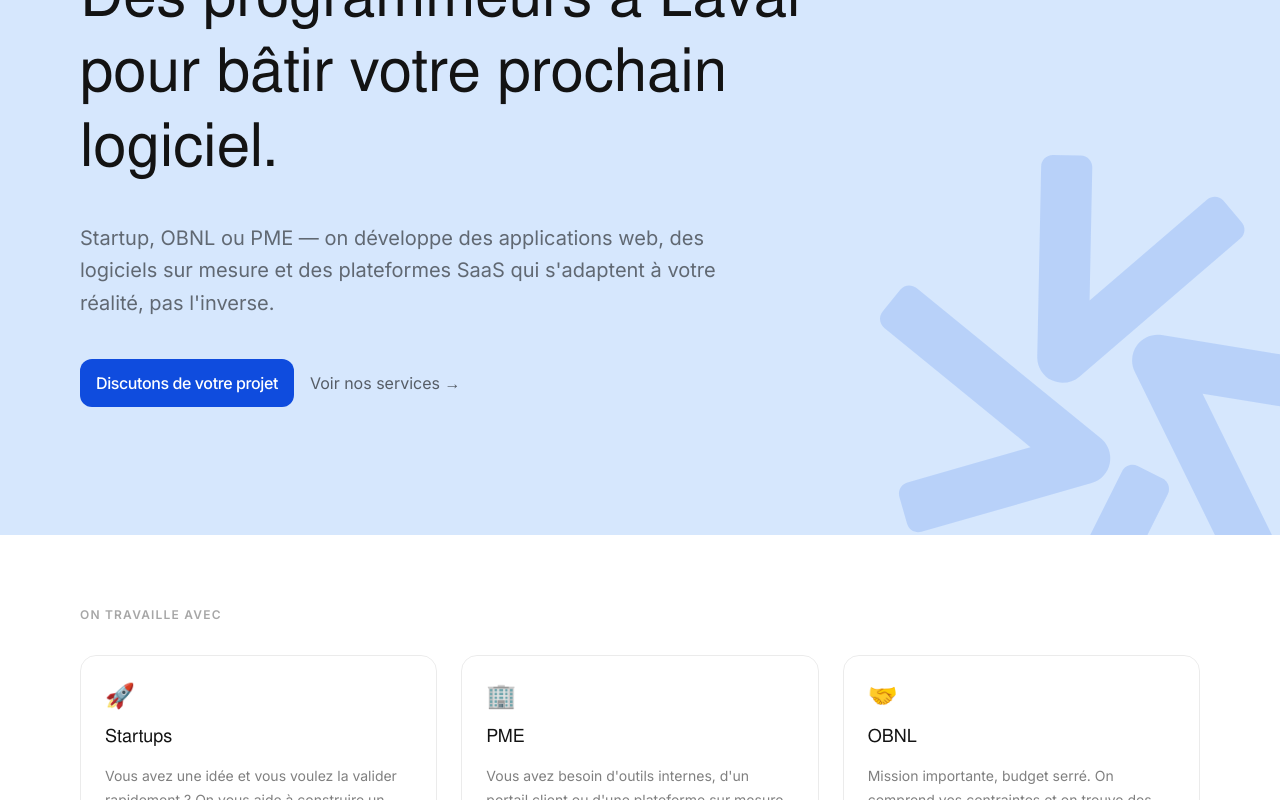
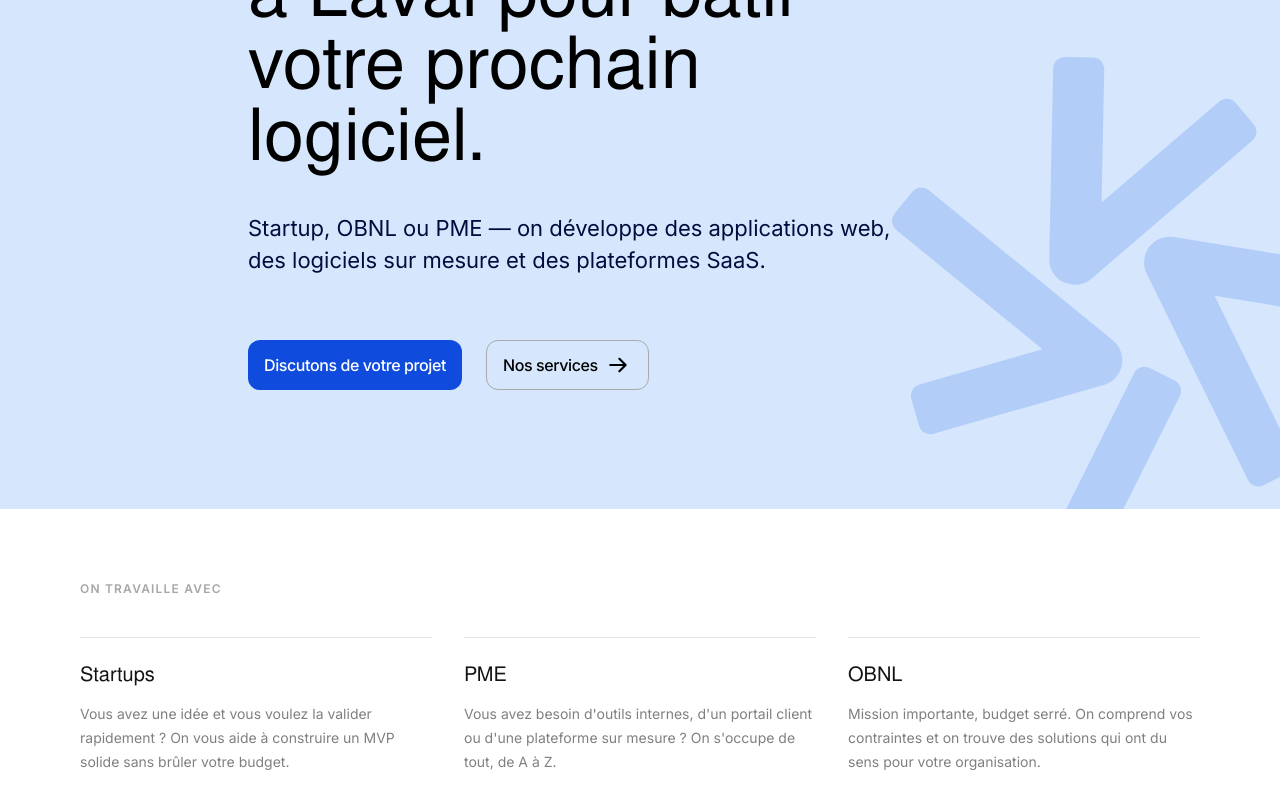
Before and after one commit to MathieuGames/orianasolutions-website, a Next.js app: page /developpement-logiciel-laval in a window 1280 px wide. Shown: the part 300-1100 px from the top of the page. Built offline with nearby package versions, Linux system fonts and the light colour scheme.

Commit message:
fix: redesign Laval page to match home/app-web style, remove emojis

```diff
--- a/app/developpement-logiciel-laval/page.tsx
+++ b/app/developpement-logiciel-laval/page.tsx
@@ -1,17 +1,18 @@
 import type { Metadata } from "next";
 import Image from "next/image";
-import Link from "next/link";
 import Navbar from "@/components/shared/navbar";
 import Footer from "@/components/shared/footer";
 import Button from "@/components/ui/button";
 import Tag from "@/components/ui/tag";
 import Container from "@/components/shared/container";
+import AnimatedContent from "@/components/ui/animated-content";
 import DynamicServiceSection from "@/components/service/dynamic-service-section";
 import ProcessSection from "@/components/service/process-section";
 import WhyUsSection from "@/components/service/why-us-section";
 import RealisationsSection from "@/components/case-study/realisation-section";
 import LogosMarquee from "@/components/ui/logos-marquee";
 import ServiceFAQ from "@/components/service/faq-section";
+import { Arrow } from "@/svgs";
 
 export const metadata: Metadata = {
   title: "Développement logiciel à Laval — Application web, SaaS & logiciel sur mesure | Oriana Solutions",
@@ -28,18 +29,18 @@ export const metadata: Metadata = {
 const clients = [
   {
     label: "Startups",
-    icon: "🚀",
-    description: "Vous avez une idée et vous voulez la valider rapidement ? On vous aide à construire un MVP solide sans brûler votre budget.",
+    description:
+      "Vous avez une idée et vous voulez la valider rapidement ? On vous aide à construire un MVP solide sans brûler votre budget.",
   },
   {
     label: "PME",
-    icon: "🏢",
-    description: "Vous avez besoin d'outils internes, d'un portail client ou d'une plateforme sur mesure ? On s'occupe de tout, de A à Z.",
+    description:
+      "Vous avez besoin d'outils internes, d'un portail client ou d'une plateforme sur mesure ? On s'occupe de tout, de A à Z.",
   },
   {
     label: "OBNL",
-    icon: "🤝",
-    description: "Mission importante, budget serré. On comprend vos contraintes et on trouve des solutions qui ont du sens pour votre organisation.",
+    description:
+      "Mission importante, budget serré. On comprend vos contraintes et on trouve des solutions qui ont du sens pour votre organisation.",
   },
 ];
 
@@ -50,78 +51,86 @@ export default function LavalPage() {
         <Navbar />
       </div>
 
-      {/* Hero */}
-      <div className="relative overflow-hidden bg-primary-light">
+      {/* Hero — même structure que la page d'accueil */}
+      <Container
+        parentStyle="bg-primary-light relative rounded-b-[30px] md:rounded-b-none overflow-hidden"
+        className="relative overflow-hidden min-h-[calc(100dvh-68px)] flex md:items-center"
+      >
         {/* Watermark logo */}
-        <div className="absolute -right-20 -bottom-10 2xl:-bottom-44 w-[340px] h-[310px] md:w-[480px] xl:h-[420px] 2xl:w-[680px] 2xl:h-[680px] pointer-events-none select-none">
+        <div className="absolute -right-20 -bottom-10 2xl:-bottom-44 2xl:-right-24 w-[340px] h-[310px] md:w-[480px] xl:h-[420px] 2xl:w-[730px] 2xl:h-[730px] flex items-end pointer-events-none select-none">
           <Image
             src="/svg/Logo_Oriana_Symbole_Noir.svg"
             alt=""
             aria-hidden
             width={900}
             height={900}
-            className="w-full"
+            className="w-full translate-x-3 translate-y-3"
             style={{
-              filter: "invert(27%) sepia(96%) saturate(1800%) hue-rotate(210deg) brightness(98%) contrast(88%)",
-              opacity: 0.18,
+              filter:
+                "invert(27%) sepia(96%) saturate(1800%) hue-rotate(210deg) brightness(98%) contrast(88%)",
+              opacity: 0.22,
             }}
             priority
           />
         </div>
 
-        <Container className="relative z-10 py-20! md:py-32!">
-          <div className="flex flex-col items-start gap-6 md:gap-8 max-w-3xl">
+        <div className="relative z-10 mt-3 md:-mt-16">
+          <div className="flex flex-col items-center text-center md:items-start md:text-left gap-5 md:gap-8 w-full md:max-w-[70%] 2xl:max-w-229.75 md:mx-auto">
+
+            <AnimatedContent distance={20} duration={0.6} delay={0.05} threshold={0.01} className="flex items-center">
               <Tag>Développement logiciel · Laval, Québec</Tag>
+            </AnimatedContent>
 
-            <h1 className="font-heading font-normal text-[40px] sm:text-5xl xl:text-6xl 2xl:text-7xl text-heading leading-tight">
+            <AnimatedContent distance={0} duration={0.7} delay={0.2}>
+              <h1 className="font-heading leading-none text-[42px] xs:text-[54px] xl:text-[72px] 2xl:text-[71px] 3xl:text-[91px] 3xl:leading-[91px] text-title sm:max-w-[85%] 3xl:max-w-full">
                 Des programmeurs à Laval pour bâtir votre prochain logiciel.
               </h1>
+            </AnimatedContent>
 
-            <p className="text-base md:text-xl text-black/55 leading-relaxed max-w-2xl">
-              Startup, OBNL ou PME — on développe des applications web, des logiciels sur mesure et des plateformes SaaS qui s&apos;adaptent à votre réalité, pas l&apos;inverse.
+            <AnimatedContent distance={0} duration={0.7} delay={0.35}>
+              <p className="md:leading-7 text-[16px] md:text-[22px] xl:leading-8 2xl:text-[24px] 3xl:text-[31px] 3xl:leading-[43px] 2xl:tracking-[-1.1px] text-body md:max-w-[520px] lg:max-w-none">
+                Startup, OBNL ou PME — on développe des applications web,<br className="hidden md:block" /> des logiciels sur mesure et des plateformes SaaS.
               </p>
+            </AnimatedContent>
 
-            <div className="flex flex-col sm:flex-row items-start sm:items-center gap-3 sm:gap-4 w-full sm:w-auto mt-2">
-              <Button href="/contact">
+            <AnimatedContent distance={20} duration={0.7} delay={0.9} threshold={0.01} className="w-full">
+              <div className="flex flex-nowrap md:mt-8 gap-1.5 xs:gap-4 sm:gap-6 w-full">
+                <Button href="/contact" className="px-2! sm:px-4! 3xl:px-5!">
                   Discutons de votre projet
                 </Button>
-              <Link
+                <Button
+                  variant="outline"
                   href="#services"
-                className="inline-flex items-center gap-1.5 text-black/60 text-base hover:text-black transition-colors"
+                  className="border-0! font-medium! whitespace-nowrap! lg:border-[0.61px]!"
+                  icon={<Arrow />}
                 >
-                Voir nos services →
-              </Link>
+                  Nos services
+                </Button>
+              </div>
+            </AnimatedContent>
+
           </div>
         </div>
       </Container>
-      </div>
 
-      {/* Who we work with */}
+      {/* On travaille avec */}
       <div className="bg-white border-b border-black/6" id="services">
         <Container className="py-14! md:py-18!">
-          <p className="text-xs font-semibold uppercase tracking-widest text-black/35 mb-8">
+          <p className="text-xs font-semibold uppercase tracking-widest text-black/35 mb-10">
             On travaille avec
           </p>
-          <div className="grid grid-cols-1 sm:grid-cols-3 gap-6">
-            {clients.map(({ label, icon, description }) => (
-              <div
-                key={label}
-                className="flex flex-col gap-3 rounded-2xl border border-black/8 p-6 hover:border-primary/30 hover:shadow-sm transition-all"
-              >
-                <span className="text-2xl">{icon}</span>
-                <span className="font-heading font-normal text-lg text-heading">
-                  {label}
-                </span>
-                <p className="text-sm text-black/50 leading-6">
-                  {description}
-                </p>
+          <div className="grid grid-cols-1 sm:grid-cols-3 gap-8">
+            {clients.map(({ label, description }) => (
+              <div key={label} className="flex flex-col gap-3 pt-6 border-t border-black/10">
+                <span className="font-heading font-normal text-xl text-heading">{label}</span>
+                <p className="text-sm text-black/50 leading-6">{description}</p>
               </div>
             ))}
           </div>
         </Container>
       </div>
 
-      {/* Service sections */}
+      {/* Sections service */}
       <DynamicServiceSection
         title="Une équipe qui comprend les affaires, pas juste le code."
         description="Avant d'écrire la première ligne de code, on veut comprendre votre clientèle, vos contraintes et vos objectifs. C'est comme ça qu'on livre des logiciels qui servent vraiment à quelque chose — et pas juste des fonctionnalités qui s'accumulent."
@@ -143,7 +152,6 @@ export default function LavalPage() {
       <RealisationsSection />
       <LogosMarquee />
 
-      {/* FAQ */}
       <ServiceFAQ
         title={
           <>
```
Lines whose indentation alone changed are shown as unchanged.
